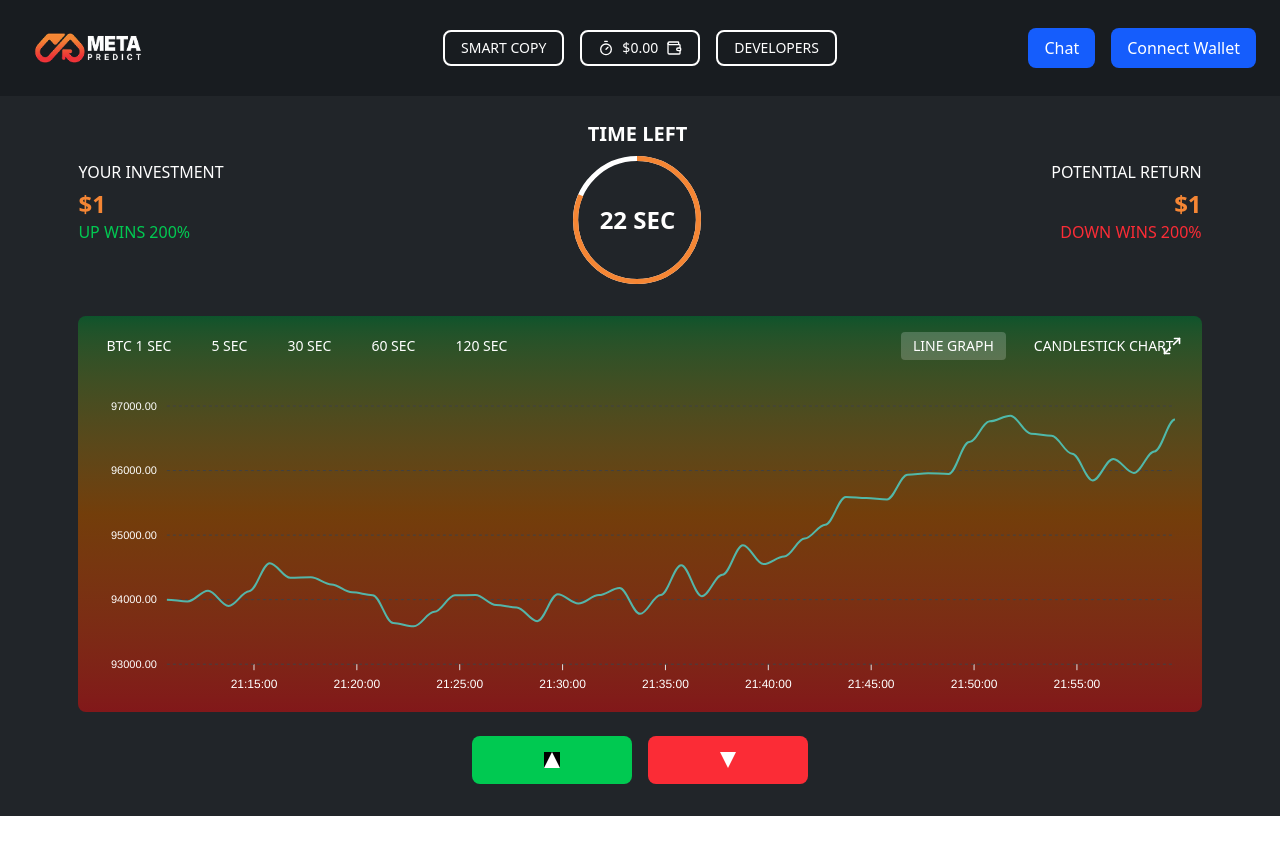
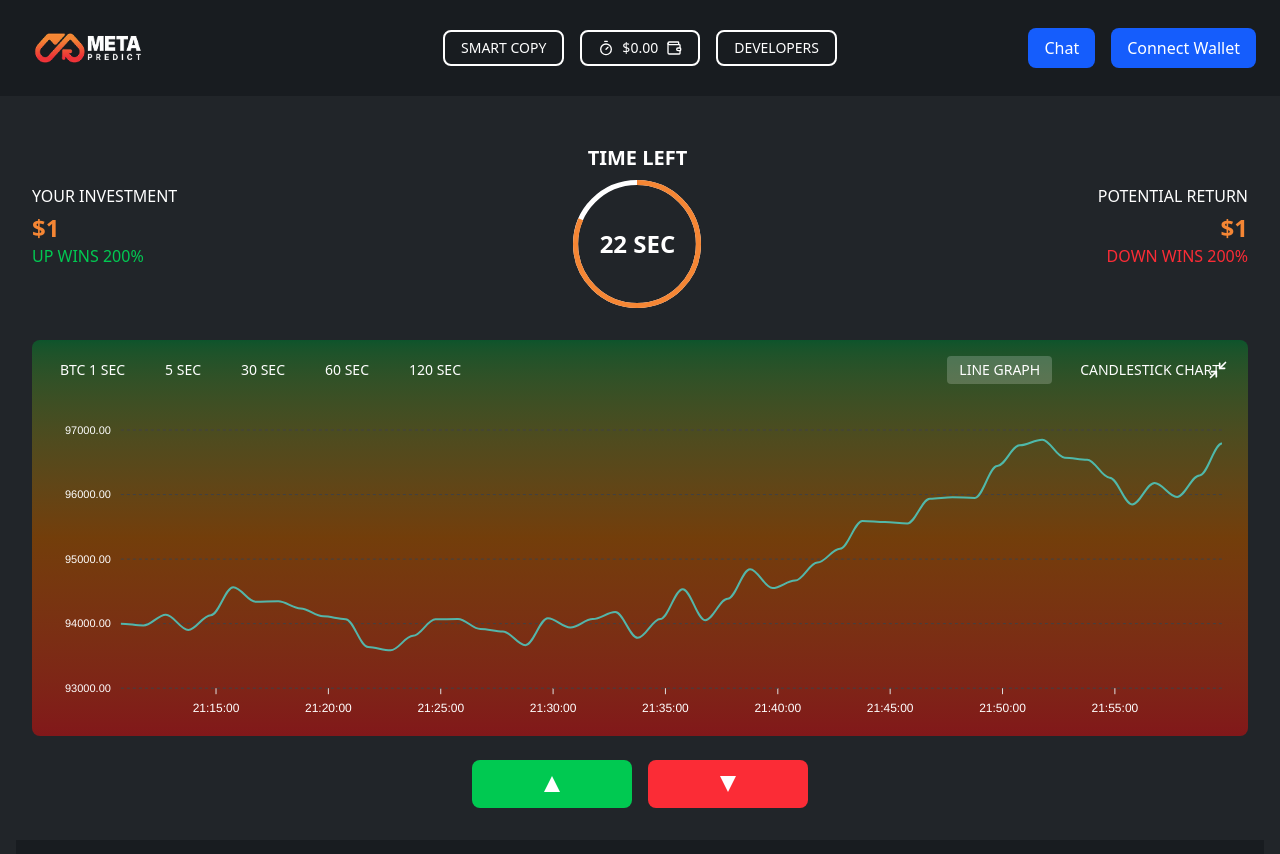
Before and after one commit to kemsguy7/metapredict, a React (Vite) app: page /full-view in a window 1280 px wide. Shown: the top 854 px of the page. Before the commit the page ends 816 px from the top, so only its background shows below. Built offline with nearby package versions, Linux system fonts and the light colour scheme.

Commit message:
updates : fixed toggle between home and full view component

```diff
--- a/src/App.tsx
+++ b/src/App.tsx
@@ -1,31 +1,16 @@
 import React from "react";
-import { Routes, Route, useLocation,  } from "react-router-dom";
-import FullView from "./components/Home/FullView";
-
-
-// import Navbar from "./components/Navbar";
-// import FooterSection from "./components/Footer";
-import Home from "./Pages/Home ";
-
-
+import { Routes, Route, useLocation } from "react-router-dom";
+import MetapredictGame from "./components/Home";
+// import Home from "./Pages/Home";
 
 const App: React.FC = () => {
-
   const location = useLocation();
 
-
   return (
-
-      <Routes location={location}>
-        <Route path="/" element={<Home />} />
-
-        <Route path="/full-view" element={<FullView />} />
-
-
-
-      </Routes>
-
-
+    <Routes location={location}>
+      <Route path="/" element={<MetapredictGame />} />
+      <Route path="/full-view" element={<MetapredictGame />} />
+    </Routes>
   );
 };
 
--- a/src/components/Home/FullView.tsx
+++ b/src/components/Home/FullView.tsx
@@ -1,13 +1,14 @@
-import Header from '../Header';
 import  Timer  from './Timer';
 import PriceChart from './PriceChart';
+import { handleToggleFullscreen } from '../../lib/utils';
+
 
 const FullView = () => {
   return (
     <div className="min-h-screen bg-[rgb(24,28,32)]">
-      <Header />
+
       <main className="bg-[#212529] min-h-[calc(100vh-80px)] px-4 py-6">
-        <div className="w-full md:max-w-[90%] mx-auto">
+        <div className="w-full  mx-auto">
           {/* Investment Stats */}
           <div className="flex flex-col md:flex-row justify-between items-center mb-8">
             <div>
@@ -24,12 +25,12 @@ const FullView = () => {
           </div>
 
           {/* Chart */}
-          <PriceChart isFullView={true} onToggleFullscreen={() => {}} />
+          <PriceChart isFullView={true} onToggleFullscreen={handleToggleFullscreen} />
 
           {/* Action Buttons */}
           <div className="flex justify-center gap-4 mt-6">
             <button className="w-40 h-12 bg-green-500 rounded-lg">
-              <div className="w-0 h-0 mx-auto border-x-8 border-x-tr ansparent border-b-[16px] border-b-white" />
+              <div className="w-0 h-0 mx-auto border-x-8 border-x-transparent border-b-[16px] border-b-white" />
             </button>
             <button className="w-40 h-12 bg-red-500 rounded-lg">
               <div className="w-0 h-0 mx-auto border-x-8 border-x-transparent border-t-[16px] border-t-white" />
--- a/src/components/Home/PriceChart.tsx
+++ b/src/components/Home/PriceChart.tsx
@@ -1,12 +1,12 @@
 import { useState, useEffect } from 'react';
 import ReactApexChart from 'react-apexcharts';
-import { Maximize2 } from 'lucide-react';
+import { Maximize2, Minimize2 } from 'lucide-react';
 import { cn } from '../../lib/utils';
 import { ApexOptions } from 'apexcharts';
+import { useNavigate, useLocation } from 'react-router-dom';
 
 interface PriceChartProps {
   isFullView?: boolean;
-  onToggleFullscreen: () => void;
 }
 
 type ChartDataPoint = {
@@ -14,9 +14,19 @@ type ChartDataPoint = {
   y: number | number[];
 };
 
-const PriceChart = ({ isFullView = false, onToggleFullscreen }: PriceChartProps) => {
+const PriceChart = ({ isFullView = false }: PriceChartProps) => {
   const [chartType, setChartType] = useState<'line' | 'candlestick'>('line');
   const [chartData, setChartData] = useState<ChartDataPoint[]>([]);
+  const navigate = useNavigate();
+  const location = useLocation();
+
+  const handleToggleFullscreen = () => {
+    if (location.pathname === '/full-view') {
+      navigate('/');
+    } else {
+      navigate('/full-view');
+    }
+  };
 
   useEffect(() => {
     // Generate mock data
@@ -107,19 +117,18 @@ const PriceChart = ({ isFullView = false, onToggleFullscreen }: PriceChartProps)
       }
     }
   };
-
   const containerClasses = cn(
     "relative rounded-lg p-4 transition-all duration-300",
     chartType === 'line'
       ? "bg-gradient-to-b from-green-900 via-yellow-900 to-red-900"
       : "bg-[#181C20]",
-    isFullView ? "w-full  mx-auto" : "w-full"
+    isFullView ? "w-full mx-auto" : "w-full"
   );
 
   return (
     <div className={containerClasses}>
       <div className="flex flex-wrap items-center justify-between mb-4 text-white text-xs md:text-sm">
-        <div className="flex gap-2 md:gap-4">
+      <div className="flex gap-2 md:gap-4">
           <button className="hover:bg-white/10 px-2 md:px-3 py-1 rounded">BTC 1 SEC</button>
           <button className="hover:bg-white/10 px-2 md:px-3 py-1 rounded">5 SEC</button>
           <button className="hover:bg-white/10 px-2 md:px-3 py-1 rounded">30 SEC</button>
@@ -147,10 +156,10 @@ const PriceChart = ({ isFullView = false, onToggleFullscreen }: PriceChartProps)
       </div>
 
       <button
-        onClick={onToggleFullscreen}
+        onClick={handleToggleFullscreen}
         className="absolute top-4 right-4 text-white hover:bg-white/10 p-1 rounded-lg z-10"
       >
-        <Maximize2 size={20} />
+        {isFullView ? <Minimize2 size={20} /> : <Maximize2 size={20} />}
       </button>
 
       <div className="h-64 md:h-80 w-full">
--- a/src/components/Home/index.tsx
+++ b/src/components/Home/index.tsx
@@ -1,10 +1,13 @@
 import { useState } from 'react';
-import { useNavigate, useLocation } from 'react-router-dom';
+import {  useLocation } from 'react-router-dom';
 import Header from '../../components/Header';
 import Pool from './Pool';
 import Timer from './Timer';
 import PriceChart from './PriceChart';
 import { cn } from '../../lib/utils';
+import FullView from './FullView';
+import {handleToggleFullscreen} from '../../lib/utils';
+
 
 const AmountSelector = () => {
   const [selectedAmount, setSelectedAmount] = useState(1);
@@ -62,17 +65,10 @@ const GameStats = () => {
 };
 
 const MetapredictGame = () => {
-  const navigate = useNavigate();
   const location = useLocation();
   const isFullView = location.pathname === '/full-view';
 
-  const handleToggleFullscreen = () => {
-    if (isFullView) {
-      navigate('/');
-    } else {
-      navigate('/full-view');
-    }
-  };
+
 
   return (
     <div className="min-h-screen bg-[#181C20]">
@@ -99,6 +95,11 @@ const MetapredictGame = () => {
               </div>
             </div>
           ) : ( */}
+          {isFullView ?(
+            <FullView />
+          ) : (
+
+
             <>
               {/* Desktop Layout */}
               <div className="hidden lg:grid grid-cols-[1fr_2fr_1fr] gap-6">
@@ -124,7 +125,7 @@ const MetapredictGame = () => {
                 <AmountSelector />
               </div>
             </>
-          {/* )} */}
+  )}
         </div>
       </main>
     </div>
--- a/src/lib/utils.ts
+++ b/src/lib/utils.ts
@@ -1,5 +1,10 @@
 import { type ClassValue, clsx } from "clsx"
 import { twMerge } from "tailwind-merge"
+import { useNavigate } from 'react-router-dom';
+
+
+const isFullView = location.pathname === '/full-view';
+
 
 export function cn(...inputs: ClassValue[]) {
   return twMerge(clsx(inputs))
@@ -40,3 +45,12 @@ export const formatPercentage = (value: number): string => {
     maximumFractionDigits: 1
   }).format(value / 100);
 }
+
+export const handleToggleFullscreen = () => {
+  const navigate = useNavigate();
+  if (isFullView) {
+    navigate('/');
+  } else {
+    navigate('/full-view');
+  }
+};
```
